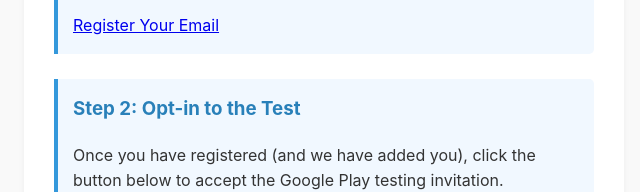
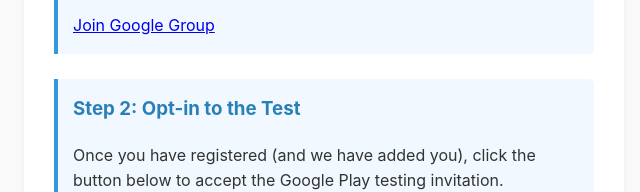
Before and after one commit to Tom7796/hymnbook-testing, a plain HTML site: page index.html in a window 1280 px wide. Shown: the part 396-588 px from the top of the page, 316-956 px from the left. Drawn offline with Linux system fonts and the light colour scheme.

Commit message:
Update index.html

```diff
--- a/index.html
+++ b/index.html
@@ -89,7 +89,7 @@
         <h3>Step 1: Register as a Tester</h3>
         <p>Google requires us to whitelist your email address before you can download the app.</p>
         <!-- Use either a Google Form link to collect emails, or a Google Group link if you set one up in Play Console -->
-        <a href="https://groups.google.com/g/app-tk">Register Your Email</a>
+        <a href="https://groups.google.com/g/app-tk">Join Google Group</a>
     </div>
 
     <div class="step">
```
